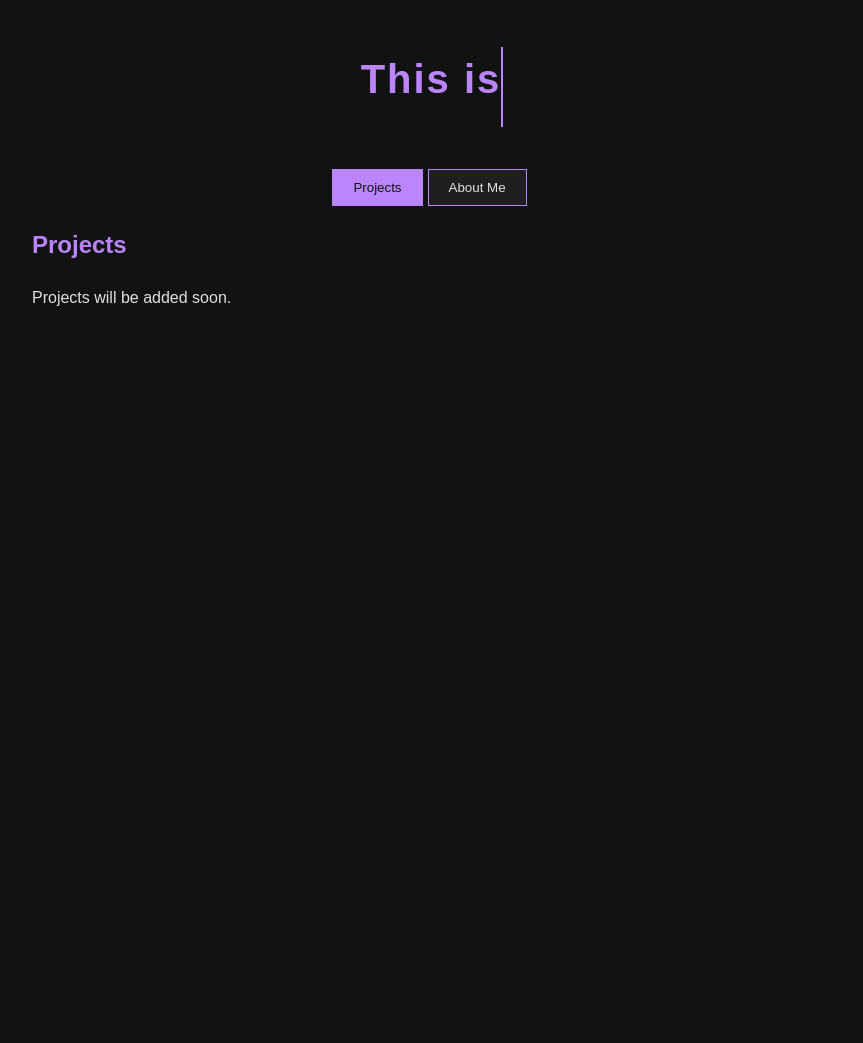
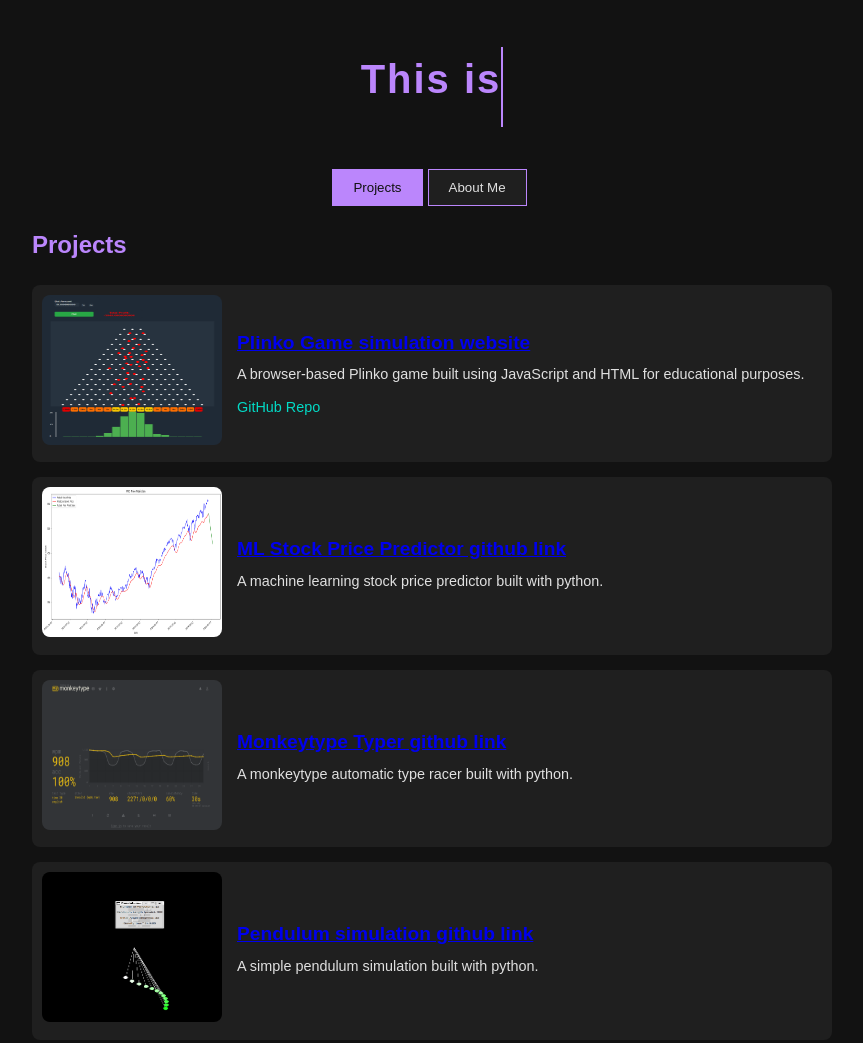
Before and after one commit to asbou45115/asbou45115.github.io, a plain HTML site: page index.html in a window 1280 px wide. Shown: the whole page, without its empty margins (208-1071 px from the left). Before the commit the page ends 800 px from the top, so only its background shows below. Drawn offline with Linux system fonts and the light colour scheme.

Commit message:
Feat: Added projects + thumbnails + links

```diff
--- a/index.html
+++ b/index.html
@@ -21,13 +21,65 @@
         <div id="about" class="tab-content">
             <h2>About Me</h2>
             <p>
-                Currently a third year pursuing a degree in computer science minoring in mathematics and am looking for experience in a software or technical field.
+                Currently a third year at UNSW pursuing a degree in computer science minoring in mathematics and am looking for experience in a software or technical field.
             </p>
+            <p>
+                You can find me here:
+                <a href="https://github.com/asbou45115" target="_blank" class="personal-link">Github Profile</a>
+                and <a href="https://www.linkedin.com/in/asif-bhuiyan-832751279/" target="_blank" class="personal-link">LinkedIn Profile</a>
+            </p>
+
         </div>
+
 
         <div id="projects" class="tab-content active">
             <h2>Projects</h2>
-            <p>Projects will be added soon.</p>
+            <div class="projects-list">
+                <!-- Project 1 - Plinko -->
+                <div class="project-item">
+                    <a href="https://asbou45115.github.io/plinko-game/" target="_blank">
+                        <img src="assets/plinko.png" class="project-thumbnail-small">
+                    </a>
+                    <div class="project-details">
+                        <h3><a href="https://asbou45115.github.io/plinko-game/" target="_blank">Plinko Game simulation website</a></h3>
+                        <p>A browser-based Plinko game built using JavaScript and HTML for educational purposes.</p>
+                        <a href="https://github.com/asbou45115/plinko-game" target="_blank" class="github-link">GitHub Repo</a>
+                    </div>
+                </div>
+                <!-- Project 2 - ML  -->
+                <div class="project-item">
+                    <a href="https://github.com/asbou45115/ML-stock-prediction?tab=readme-ov-file" target="_blank">
+                        <img src="assets/ml-stock-predictor.png" class="project-thumbnail-small">
+                    </a>
+                    <div class="project-details">
+                        <h3><a href="https://github.com/asbou45115/ML-stock-prediction?tab=readme-ov-file" target="_blank">ML Stock Price Predictor github link</a></h3>
+                        <p>A machine learning stock price predictor built with python.</p>
+                    </div>
+                </div>
+                <!-- Project 3 - monkeytype typer  -->
+                <div class="project-item">
+                    <a href="https://github.com/asbou45115/monkeytype-typer" target="_blank">
+                        <img src="assets/monkeytype.png" class="project-thumbnail-small">
+                    </a>
+                    <div class="project-details">
+                        <h3><a href="https://github.com/asbou45115/monkeytype-typer" target="_blank">Monkeytype Typer github link</a></h3>
+                        <p>A monkeytype automatic type racer built with python.</p>
+                    </div>
+                </div>
+                <!-- Project 4 - pendulum sim  -->
+                <div class="project-item">
+                    <a href="https://github.com/asbou45115/pendulum" target="_blank">
+                        <img src="assets/pendulum.png" class="project-thumbnail-small">
+                    </a>
+                    <div class="project-details">
+                        <h3><a href="https://github.com/asbou45115/pendulum" target="_blank">Pendulum simulation github link</a></h3>
+                        <p>A simple pendulum simulation built with python.</p>
+                    </div>
+                </div>
+            </div>
+        </div>
+
+
         </div>
     </div>
 
--- a/styles.css
+++ b/styles.css
@@ -100,7 +100,6 @@ footer {
     color: #03DAC6;
 }
 
-/* Responsive Design */
 @media (max-width: 768px) {
     .container {
         padding: 10px;
@@ -114,3 +113,69 @@ footer {
         font-size: 1rem;
     }
 }
+
+/* Projects Section Styles */
+.projects-list {
+    display: flex;
+    flex-direction: column;
+    gap: 15px;
+}
+
+.project-item {
+    display: flex;
+    align-items: center;
+    background-color: #1F1F1F;
+    padding: 10px;
+    border-radius: 8px;
+    transition: background-color 0.3s ease;
+}
+
+.project-item:hover {
+    background-color: #2A2A2A;
+}
+
+.project-thumbnail-small {
+    width: 180px;
+    height: 150px;
+    border-radius: 8px;
+    margin-right: 15px;
+}
+
+.project-details {
+    display: flex;
+    flex-direction: column;
+}
+
+.project-details h3 {
+    margin: 0;
+    font-size: 1.2rem;
+    color: #BB86FC;
+}
+
+.project-details p {
+    margin: 5px 0;
+    font-size: 0.9rem;
+    color: #e0e0e0;
+}
+
+.github-link {
+    font-size: 0.9rem;
+    color: #03DAC6;
+    text-decoration: none;
+    margin-top: 5px;
+}
+
+.github-link:hover {
+    text-decoration: underline;
+}
+
+.personal-link {
+    font-size: 1rem;
+    color: #03DAC6;
+    text-decoration: none;
+    margin-top: 5px;
+}
+
+.personal-link:hover {
+    text-decoration: underline;
+}
```
Also changed, not shown: assets/ml-stock-predictor.png (added), assets/monkeytype.png (added), assets/pendulum.png (added), assets/plinko.png (added).
